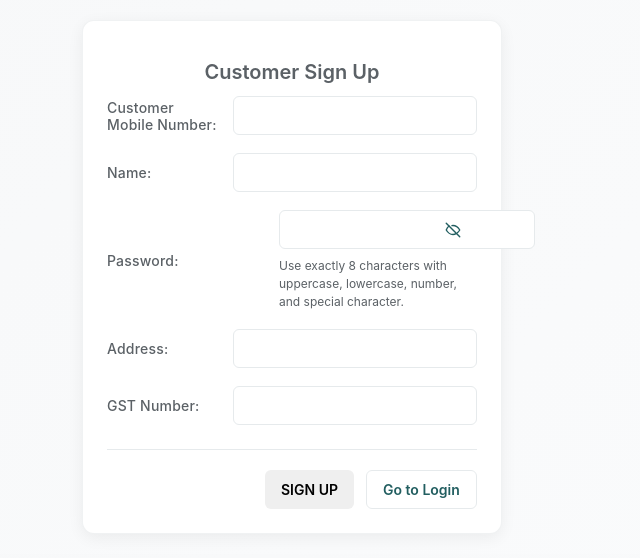
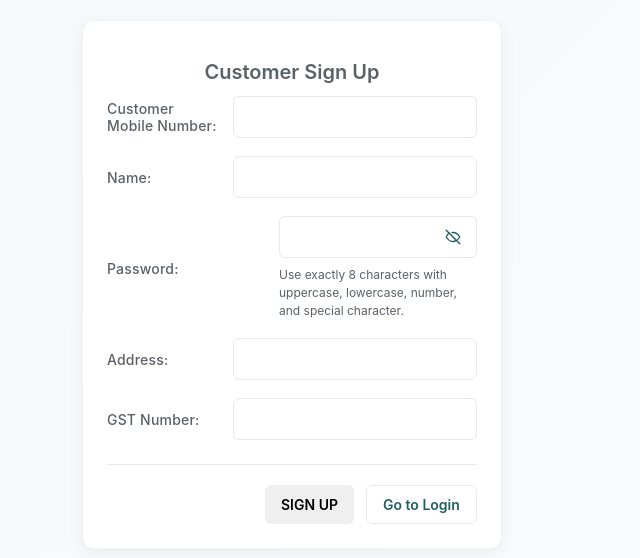
Before and after one commit to tushar0900/Tushar-invoice, a React app: page /#/signup in a window 1280 px wide. Shown: the top 558 px of the page, without its empty margins (348-988 px from the left). Built offline with nearby package versions, Linux system fonts and the light colour scheme; the HTML template or start-up script is replaced by a standard one.

Commit message:
Fix password input sizing

```diff
--- a/src/App.css
+++ b/src/App.css
@@ -66,11 +66,14 @@ small { color: var(--muted); font-size: 13px; line-height: 1.5; }
 
 .field-stack {
   flex: 1;
+  width: 100%;
+  min-width: 0;
 }
 
 .input-with-action {
   position: relative;
   width: 100%;
+  flex: 1;
 }
 
 /* Input fields */
@@ -86,6 +89,8 @@ select {
   transition: all 200ms ease;
   background: #fff;
   font-family: var(--font);
+  min-height: 42px;
+  box-sizing: border-box;
 }
 
 .row input:focus,
@@ -130,8 +135,11 @@ select:focus {
 }
 
 .input-with-action input {
+  display: block;
   width: 100%;
   padding-right: 44px;
+  min-height: 42px;
+  box-sizing: border-box;
 }
 
 .field-hint {
```
